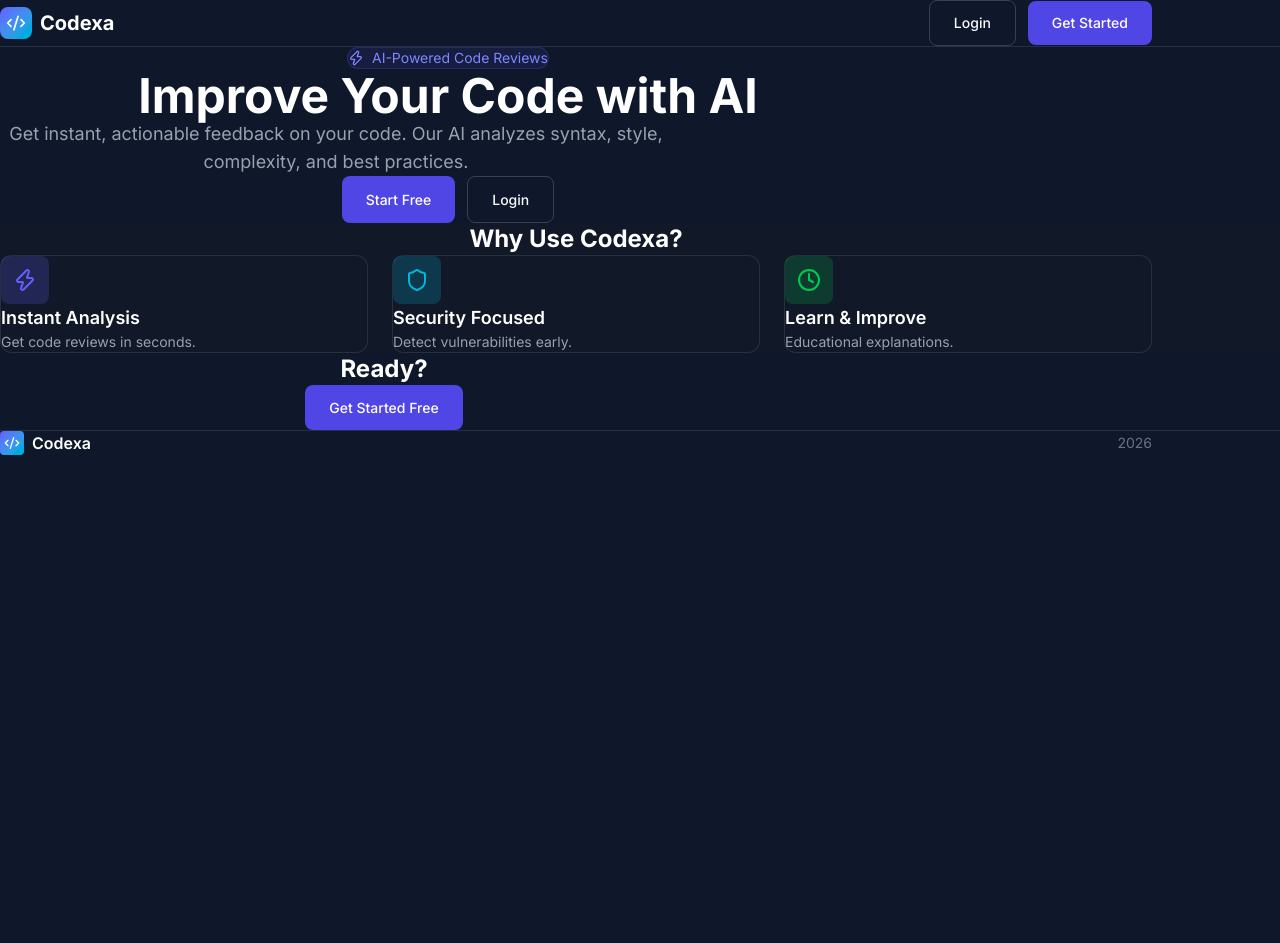
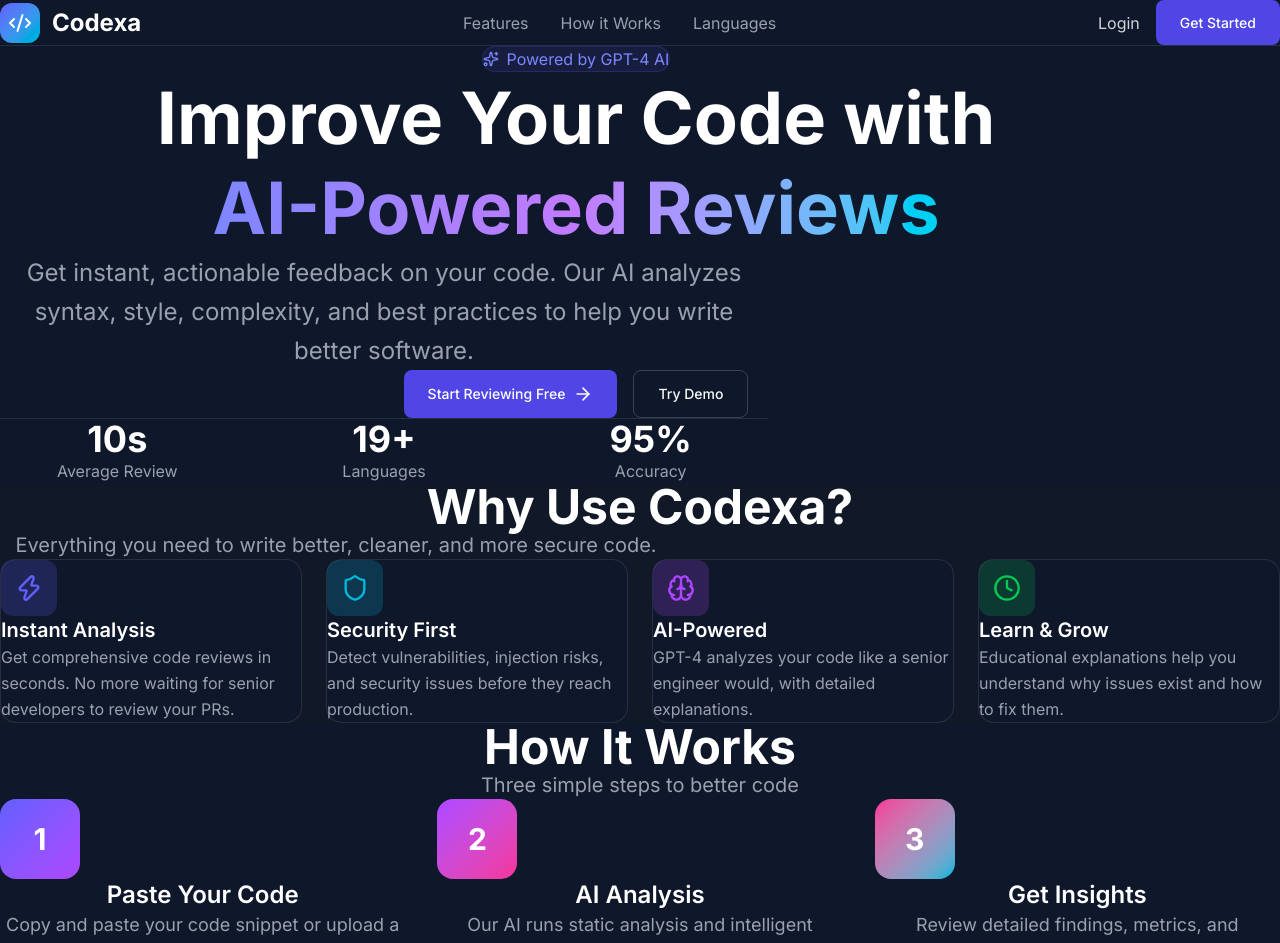
Before and after one commit to Ritik0712-ai/Codexa, a Next.js app in the folder frontend/: page / in a window 1280 px wide. Shown: the top 943 px of the page. Before the commit the page ends 800 px from the top, so only its background shows below. Built offline with nearby package versions, Linux system fonts and the light colour scheme; no server answers.

Commit message:
Full-screen landing page with larger fonts and more content

```diff
--- a/frontend/src/app/page.tsx
+++ b/frontend/src/app/page.tsx
@@ -3,7 +3,7 @@
 import { useAuth } from '@/context/AuthContext';
 import { useRouter } from 'next/navigation';
 import { useEffect } from 'react';
-import { Code2, Zap, Shield, Clock } from 'lucide-react';
+import { Code2, Zap, Shield, Clock, Github, Sparkles, Brain, Bug, Gauge, FileSearch, ArrowRight, Check } from 'lucide-react';
 import Link from 'next/link';
 
 export default function HomePage() {
@@ -24,106 +24,188 @@
     );
   }
 
-  if (user) {
-    return null;
-  }
+  if (user) return null;
 
   return (
     <div className="min-h-screen bg-[#0F172A]">
       {/* Header */}
       <header className="w-full border-b border-white/10 bg-[#0F172A]">
-        <div className="max-w-6xl mx-auto px-6 py-4 flex items-center justify-between">
-          <Link href="/" className="flex items-center gap-2">
-            <div className="w-8 h-8 bg-gradient-to-br from-indigo-500 to-cyan-500 rounded-lg flex items-center justify-center">
-              <Code2 className="w-5 h-5 text-white" />
+        <div className="max-w-7xl mx-auto px-8 py-5 flex items-center justify-between">
+          <Link href="/" className="flex items-center gap-3">
+            <div className="w-10 h-10 bg-gradient-to-br from-indigo-500 to-cyan-500 rounded-xl flex items-center justify-center">
+              <Code2 className="w-6 h-6 text-white" />
             </div>
-            <span className="text-xl font-bold text-white">Codexa</span>
+            <span className="text-2xl font-bold text-white">Codexa</span>
           </Link>
-          <div className="flex items-center gap-3">
-            <Link href="/login" className="btn-secondary text-sm">
-              Login
-            </Link>
-            <Link href="/register" className="btn-primary text-sm">
-              Get Started
-            </Link>
+          <nav className="hidden md:flex items-center gap-8 text-gray-400">
+            <a href="#features" className="hover:text-white transition">Features</a>
+            <a href="#how" className="hover:text-white transition">How it Works</a>
+            <a href="#languages" className="hover:text-white transition">Languages</a>
+          </nav>
+          <div className="flex items-center gap-4">
+            <Link href="/login" className="text-gray-300 hover:text-white px-4 py-2">Login</Link>
+            <Link href="/register" className="btn-primary">Get Started</Link>
           </div>
         </div>
       </header>
 
-      {/* Hero */}
-      <section className="py-20 px-6">
-        <div className="max-w-4xl mx-auto text-center">
-          <div className="inline-flex items-center gap-2 px-4 py-2 rounded-full bg-indigo-500/10 border border-indigo-500/20 text-indigo-400 text-sm mb-6">
-            <Zap className="w-4 h-4" />
-            AI-Powered Code Reviews
+      {/* Hero Section */}
+      <section className="py-24 px-8">
+        <div className="max-w-6xl mx-auto text-center">
+          <div className="inline-flex items-center gap-2 px-5 py-2 rounded-full bg-indigo-500/10 border border-indigo-500/20 text-indigo-400 text-base mb-8">
+            <Sparkles className="w-4 h-4" />
+            Powered by GPT-4 AI
           </div>
-          <h1 className="text-4xl md:text-5xl font-bold mb-6 text-white">
-            Improve Your Code with AI
+          <h1 className="text-6xl md:text-7xl font-bold mb-8 text-white leading-tight">
+            Improve Your Code with<br />
+            <span className="bg-gradient-to-r from-indigo-400 via-purple-400 to-cyan-400 bg-clip-text text-transparent">
+              AI-Powered Reviews
+            </span>
           </h1>
-          <p className="text-lg text-gray-400 mb-8 max-w-2xl mx-auto">
-            Get instant, actionable feedback on your code. Our AI analyzes syntax, style, complexity, and best practices.
+          <p className="text-2xl text-gray-400 mb-12 max-w-3xl mx-auto leading-relaxed">
+            Get instant, actionable feedback on your code. Our AI analyzes syntax, style, complexity, and best practices to help you write better software.
           </p>
-          <div className="flex flex-col sm:flex-row gap-3 justify-center">
-            <Link href="/register" className="btn-primary px-6 py-3">
-              Start Free
+          <div className="flex flex-col sm:flex-row gap-4 justify-center mb-16">
+            <Link href="/register" className="btn-primary px-10 py-4 text-lg">
+              Start Reviewing Free <ArrowRight className="w-5 h-5" />
             </Link>
-            <Link href="/login" className="btn-secondary px-6 py-3">
-              Login
+            <Link href="/login" className="btn-secondary px-10 py-4 text-lg">
+              Try Demo
             </Link>
           </div>
-        </div>
-      </section>
-
-      {/* Features */}
-      <section className="py-16 px-6 bg-[#111827]">
-        <div className="max-w-6xl mx-auto">
-          <h2 className="text-2xl font-bold text-center mb-8 text-white">Why Use Codexa?</h2>
-          <div className="grid md:grid-cols-3 gap-6">
-            <div className="bg-[#111827] border border-white/10 rounded-xl p-6">
-              <div className="w-12 h-12 bg-indigo-500/20 rounded-lg flex items-center justify-center mb-4">
-                <Zap className="w-6 h-6 text-indigo-500" />
-              </div>
-              <h3 className="text-lg font-semibold mb-2 text-white">Instant Analysis</h3>
-              <p className="text-gray-400 text-sm">Get code reviews in seconds.</p>
+          {/* Stats */}
+          <div className="grid grid-cols-3 gap-8 max-w-3xl mx-auto pt-8 border-t border-white/10">
+            <div>
+              <p className="text-4xl font-bold text-white mb-2">10s</p>
+              <p className="text-gray-400">Average Review</p>
             </div>
-            <div className="bg-[#111827] border border-white/10 rounded-xl p-6">
-              <div className="w-12 h-12 bg-cyan-500/20 rounded-lg flex items-center justify-center mb-4">
-                <Shield className="w-6 h-6 text-cyan-500" />
-              </div>
-              <h3 className="text-lg font-semibold mb-2 text-white">Security Focused</h3>
-              <p className="text-gray-400 text-sm">Detect vulnerabilities early.</p>
+            <div>
+              <p className="text-4xl font-bold text-white mb-2">19+</p>
+              <p className="text-gray-400">Languages</p>
             </div>
-            <div className="bg-[#111827] border border-white/10 rounded-xl p-6">
-              <div className="w-12 h-12 bg-green-500/20 rounded-lg flex items-center justify-center mb-4">
-                <Clock className="w-6 h-6 text-green-500" />
-              </div>
-              <h3 className="text-lg font-semibold mb-2 text-white">Learn & Improve</h3>
-              <p className="text-gray-400 text-sm">Educational explanations.</p>
+            <div>
+              <p className="text-4xl font-bold text-white mb-2">95%</p>
+              <p className="text-gray-400">Accuracy</p>
             </div>
           </div>
         </div>
       </section>
 
-      {/* CTA */}
-      <section className="py-16 px-6">
-        <div className="max-w-3xl mx-auto text-center">
-          <h2 className="text-2xl font-bold mb-4 text-white">Ready?</h2>
-          <Link href="/register" className="btn-primary px-6 py-3">
-            Get Started Free
+      {/* Features Section */}
+      <section id="features" className="py-24 px-8 bg-[#111827]">
+        <div className="max-w-7xl mx-auto">
+          <div className="text-center mb-16">
+            <h2 className="text-5xl font-bold mb-6 text-white">Why Use Codexa?</h2>
+            <p className="text-xl text-gray-400 max-w-2xl mx-auto">
+              Everything you need to write better, cleaner, and more secure code.
+            </p>
+          </div>
+          <div className="grid md:grid-cols-2 lg:grid-cols-4 gap-6">
+            <div className="bg-[#0F172A] border border-white/10 rounded-2xl p-8 hover:border-indigo-500/50 transition">
+              <div className="w-14 h-14 bg-indigo-500/20 rounded-xl flex items-center justify-center mb-6">
+                <Zap className="w-7 h-7 text-indigo-500" />
+              </div>
+              <h3 className="text-xl font-semibold mb-3 text-white">Instant Analysis</h3>
+              <p className="text-gray-400 leading-relaxed">Get comprehensive code reviews in seconds. No more waiting for senior developers to review your PRs.</p>
+            </div>
+            <div className="bg-[#0F172A] border border-white/10 rounded-2xl p-8 hover:border-cyan-500/50 transition">
+              <div className="w-14 h-14 bg-cyan-500/20 rounded-xl flex items-center justify-center mb-6">
+                <Shield className="w-7 h-7 text-cyan-500" />
+              </div>
+              <h3 className="text-xl font-semibold mb-3 text-white">Security First</h3>
+              <p className="text-gray-400 leading-relaxed">Detect vulnerabilities, injection risks, and security issues before they reach production.</p>
+            </div>
+            <div className="bg-[#0F172A] border border-white/10 rounded-2xl p-8 hover:border-purple-500/50 transition">
+              <div className="w-14 h-14 bg-purple-500/20 rounded-xl flex items-center justify-center mb-6">
+                <Brain className="w-7 h-7 text-purple-500" />
+              </div>
+              <h3 className="text-xl font-semibold mb-3 text-white">AI-Powered</h3>
+              <p className="text-gray-400 leading-relaxed">GPT-4 analyzes your code like a senior engineer would, with detailed explanations.</p>
+            </div>
+            <div className="bg-[#0F172A] border border-white/10 rounded-2xl p-8 hover:border-green-500/50 transition">
+              <div className="w-14 h-14 bg-green-500/20 rounded-xl flex items-center justify-center mb-6">
+                <Clock className="w-7 h-7 text-green-500" />
+              </div>
+              <h3 className="text-xl font-semibold mb-3 text-white">Learn & Grow</h3>
+              <p className="text-gray-400 leading-relaxed">Educational explanations help you understand why issues exist and how to fix them.</p>
+            </div>
+          </div>
+        </div>
+      </section>
+
+      {/* How it Works */}
+      <section id="how" className="py-24 px-8">
+        <div className="max-w-7xl mx-auto">
+          <div className="text-center mb-16">
+            <h2 className="text-5xl font-bold mb-6 text-white">How It Works</h2>
+            <p className="text-xl text-gray-400">Three simple steps to better code</p>
+          </div>
+          <div className="grid md:grid-cols-3 gap-8">
+            <div className="text-center">
+              <div className="w-20 h-20 bg-gradient-to-br from-indigo-500 to-purple-500 rounded-2xl flex items-center justify-center mx-auto mb-6">
+                <span className="text-3xl font-bold text-white">1</span>
+              </div>
+              <h3 className="text-2xl font-semibold mb-3 text-white">Paste Your Code</h3>
+              <p className="text-gray-400 text-lg">Copy and paste your code snippet or upload a file directly.</p>
+            </div>
+            <div className="text-center">
+              <div className="w-20 h-20 bg-gradient-to-br from-purple-500 to-pink-500 rounded-2xl flex items-center justify-center mx-auto mb-6">
+                <span className="text-3xl font-bold text-white">2</span>
+              </div>
+              <h3 className="text-2xl font-semibold mb-3 text-white">AI Analysis</h3>
+              <p className="text-gray-400 text-lg">Our AI runs static analysis and intelligent review in seconds.</p>
+            </div>
+            <div className="text-center">
+              <div className="w-20 h-20 bg-gradient-to-br from-pink-500 to-cyan-500 rounded-2xl flex items-center justify-center mx-auto mb-6">
+                <span className="text-3xl font-bold text-white">3</span>
+              </div>
+              <h3 className="text-2xl font-semibold mb-3 text-white">Get Insights</h3>
+              <p className="text-gray-400 text-lg">Review detailed findings, metrics, and suggested fixes.</p>
+            </div>
+          </div>
+        </div>
+      </section>
+
+      {/* Languages Section */}
+      <section id="languages" className="py-24 px-8 bg-[#111827]">
+        <div className="max-w-7xl mx-auto">
+          <div className="text-center mb-16">
+            <h2 className="text-5xl font-bold mb-6 text-white">Supported Languages</h2>
+            <p className="text-xl text-gray-400">Review code in any of these languages</p>
+          </div>
+          <div className="grid grid-cols-2 md:grid-cols-4 lg:grid-cols-6 gap-4">
+            {['JavaScript', 'TypeScript', 'Python', 'Java', 'C++', 'C#', 'Go', 'Rust', 'Ruby', 'PHP', 'Swift', 'Kotlin'].map((lang) => (
+              <div key={lang} className="bg-[#0F172A] border border-white/10 rounded-xl p-4 text-center hover:border-indigo-500/50 transition">
+                <p className="text-white font-medium">{lang}</p>
+              </div>
+            ))}
+          </div>
+        </div>
+      </section>
+
+      {/* CTA Section */}
+      <section className="py-24 px-8">
+        <div className="max-w-4xl mx-auto text-center bg-gradient-to-br from-indigo-500/10 to-cyan-500/10 border border-indigo-500/20 rounded-3xl p-16">
+          <h2 className="text-5xl font-bold mb-6 text-white">Ready to Improve Your Code?</h2>
+          <p className="text-xl text-gray-400 mb-10">
+            Join thousands of developers who use Codexa to write better code.
+          </p>
+          <Link href="/register" className="btn-primary px-12 py-4 text-lg">
+            Get Started Free <ArrowRight className="w-5 h-5" />
           </Link>
         </div>
       </section>
 
       {/* Footer */}
-      <footer className="py-6 px-6 border-t border-white/10">
-        <div className="max-w-6xl mx-auto flex items-center justify-between">
-          <div className="flex items-center gap-2">
-            <div className="w-6 h-6 bg-gradient-to-br from-indigo-500 to-cyan-500 rounded flex items-center justify-center">
-              <Code2 className="w-4 h-4 text-white" />
+      <footer className="py-10 px-8 border-t border-white/10">
+        <div className="max-w-7xl mx-auto flex items-center justify-between">
+          <div className="flex items-center gap-3">
+            <div className="w-8 h-8 bg-gradient-to-br from-indigo-500 to-cyan-500 rounded-lg flex items-center justify-center">
+              <Code2 className="w-5 h-5 text-white" />
             </div>
-            <span className="font-semibold text-white">Codexa</span>
+            <span className="font-semibold text-white text-lg">Codexa</span>
           </div>
-          <p className="text-gray-500 text-sm">2026</p>
+          <p className="text-gray-500">© 2026 Codexa. All rights reserved.</p>
         </div>
       </footer>
     </div>
```
